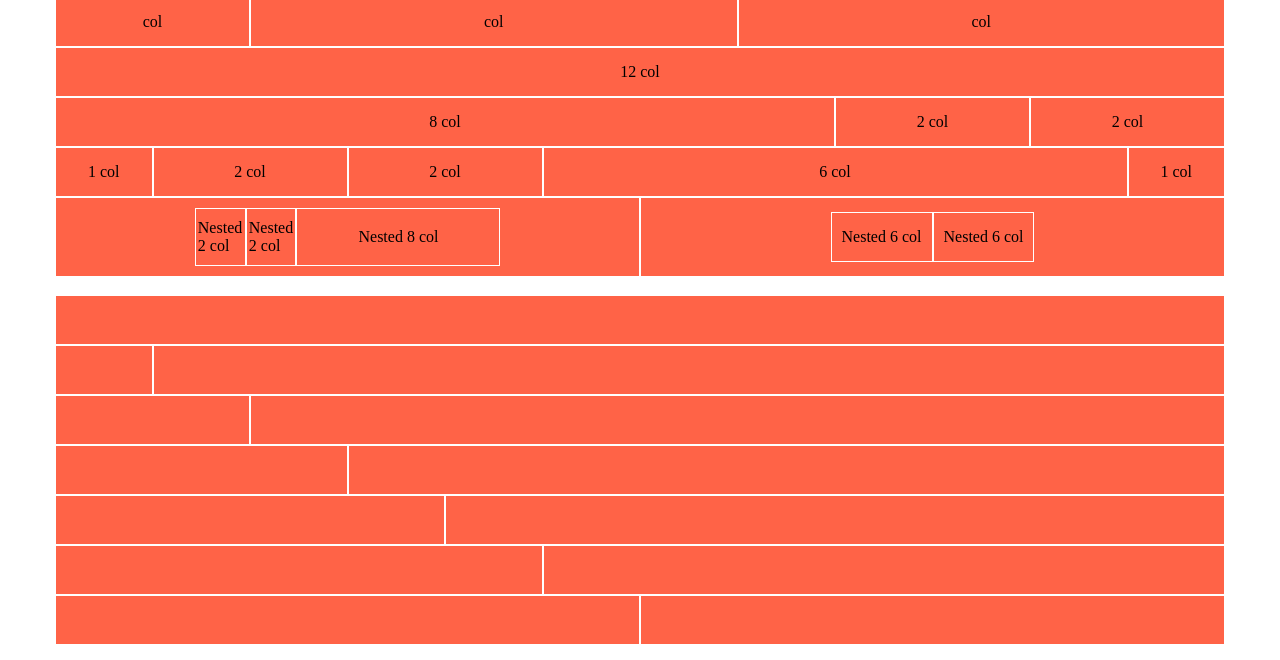
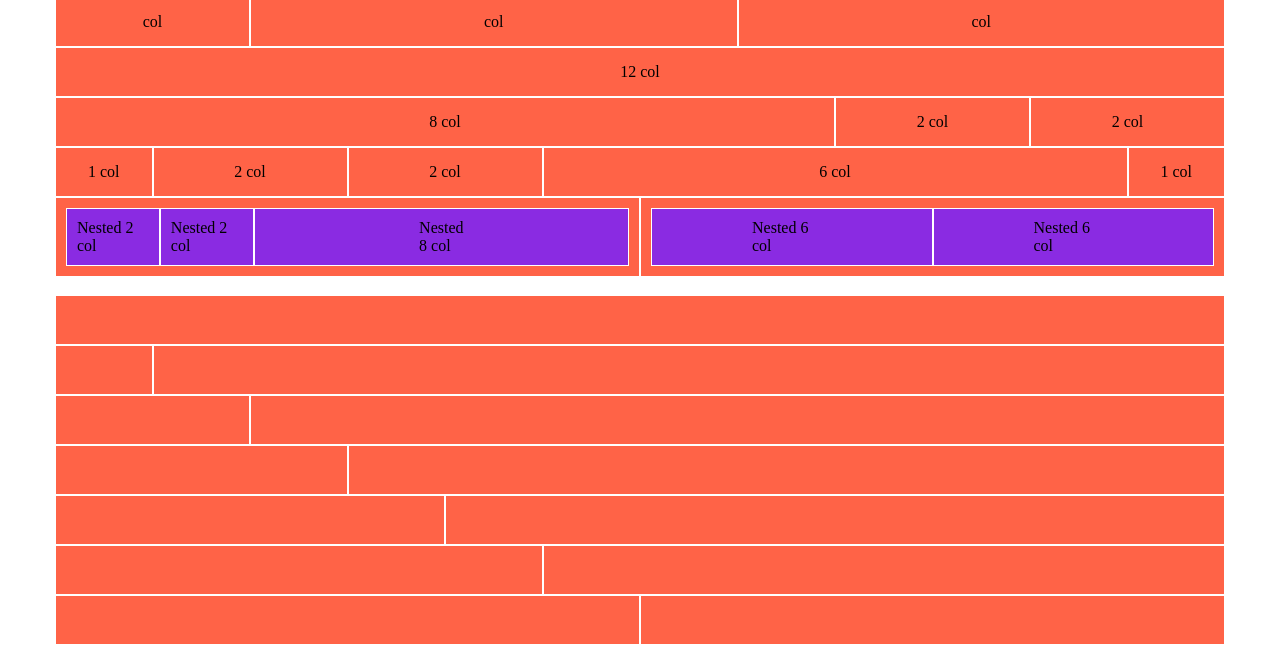
Before and after one commit to VolxDarkTV/html-css-12bool, a plain HTML site: page index.html in a window 1280 px wide. Shown: the part 90-750 px from the top of the page. Drawn offline with Linux system fonts and the light colour scheme.

Commit message:
Fixed nest

```diff
--- a/css/style.css
+++ b/css/style.css
@@ -8,3 +8,14 @@
     align-items: center;
     padding: 10px;
 }
+div.row > .col-6 .row .col-2{
+    background-color: blueviolet;
+}
+div.row > .col-6 .row .col-8{
+    padding: 0 170px;
+    background-color: blueviolet;
+}
+div.row > .col-6 .row .col-6{
+    padding: 10px 100px;
+    background-color: blueviolet;
+}
```
